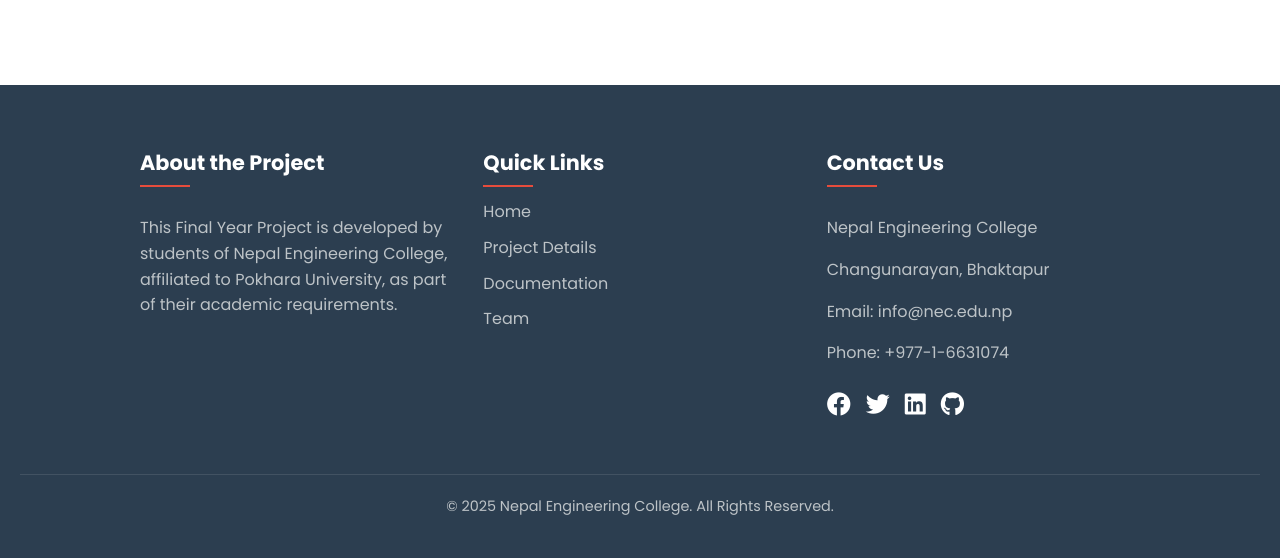
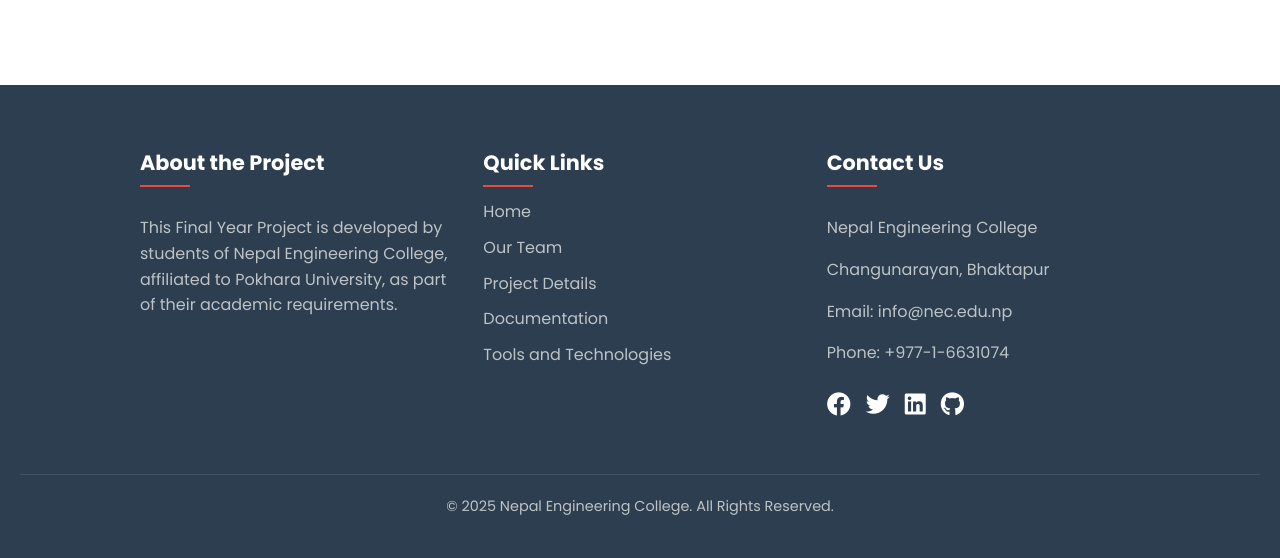
Before and after one commit to daari-git/fault_classification_in_transmission_line, a Flask app: page /homepage in a window 1280 px wide. Shown: the part 2137-2695 px from the top of the page. Run offline with Flask 3, Linux system fonts and the light colour scheme; parts of the project's set-up code (start-up, migrations or seed data) failed here and were passed over.

Commit message:
Update homepage.html

```diff
--- a/templates/homepage.html
+++ b/templates/homepage.html
@@ -391,12 +391,13 @@
         <p>This Final Year Project is developed by students of Nepal Engineering College, affiliated to Pokhara University, as part of their academic requirements.</p>
       </div>
 
-      <div class="footer-section">
+     <div class="footer-section">
         <h3>Quick Links</h3>
         <a href="/">Home</a>
+        <a href="/ourteam">Our Team</a>
         <a href="/homepage">Project Details</a>
         <a href="#">Documentation</a>
-        <a href="/ourteam">Team</a>
+        <a href="/toolsandtech">Tools and Technologies</a>
       </div>
 
       <div class="footer-section">
```
